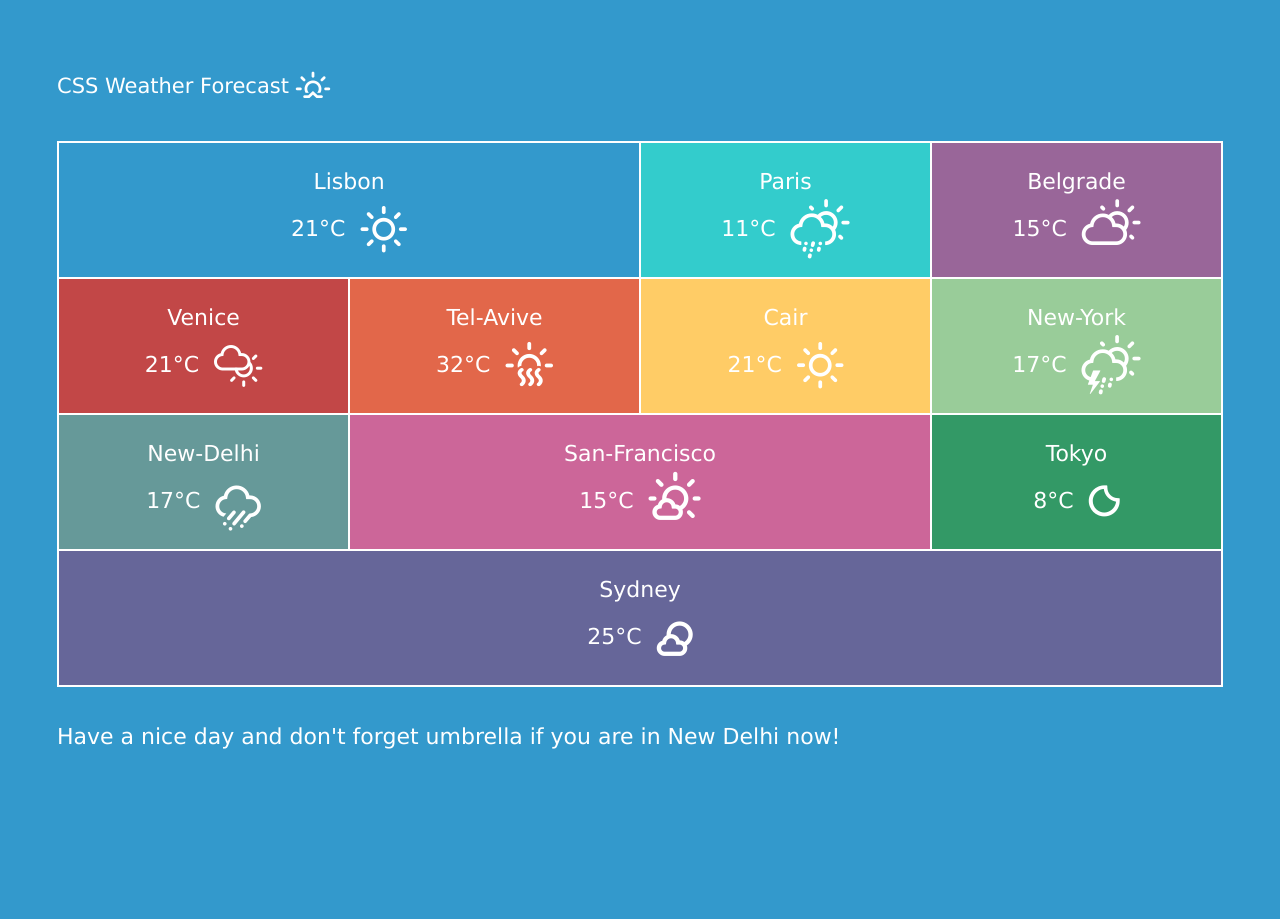
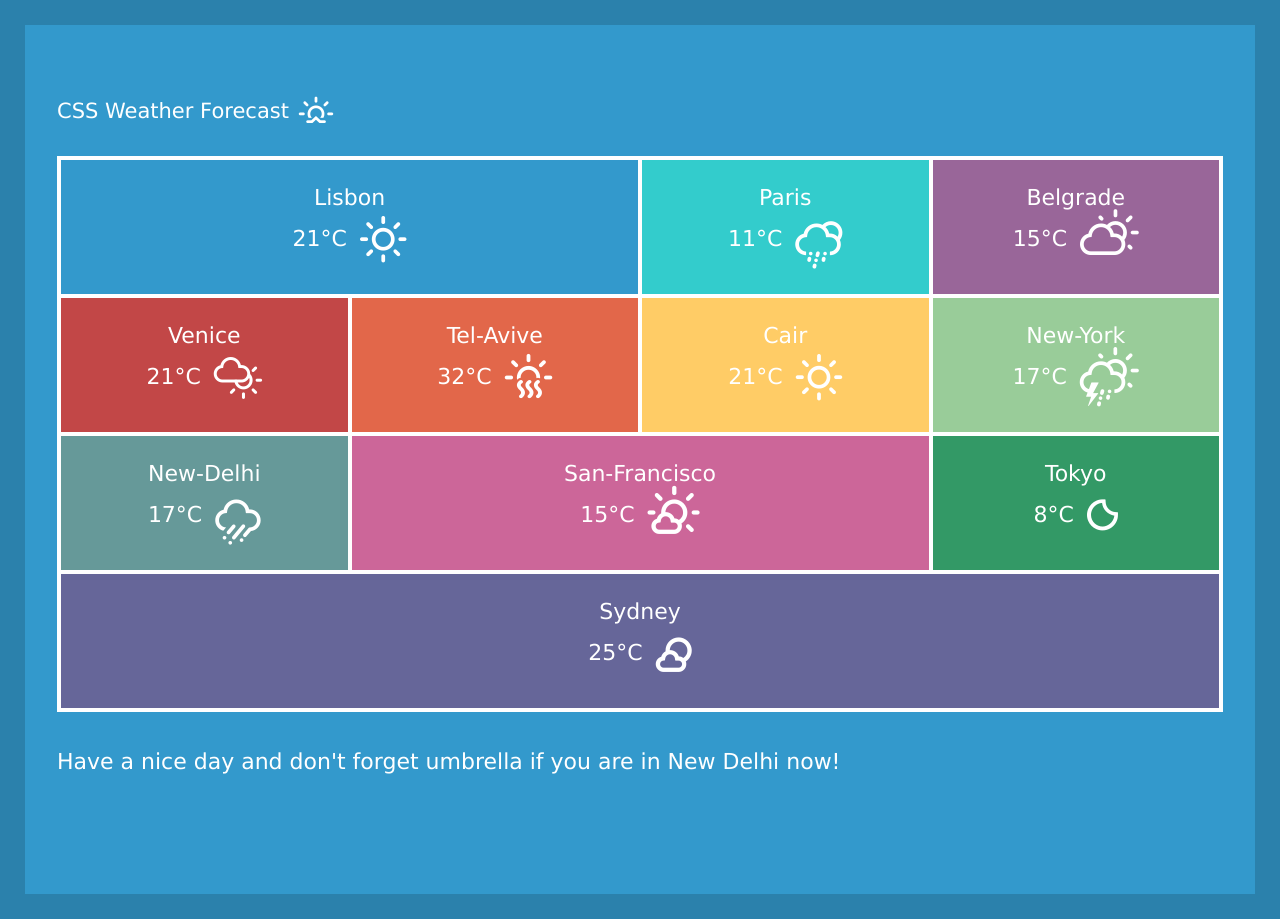
Before and after one commit to roma-chichak/homework-beetroot, a plain HTML site: page 06(B)/index.html in a window 1280 px wide. Before the commit the page ends 800 px from the top, so only its background shows below. Drawn offline with Linux system fonts and the light colour scheme.

Commit message:
Changed homework

```diff
--- a/06(B)/assets/css/style.css
+++ b/06(B)/assets/css/style.css
@@ -4,19 +4,27 @@
     box-sizing: border-box;
 }
 
+ul {
+    list-style: none;
+}
+
+ul, li{
+    margin: 0;
+    padding: 0;
+}
 
 body{
     font-family:'Lucida Sans Unicode', sans-serif;
     color: #fff;
     font-size: 1.375rem;
     background: #39C;
-
+    min-height: 100vh;
+    border: 25px solid #2B81AC;
 }
 
 i{
     font-size: 2.625rem;
     vertical-align: middle;
-    margin-left: 15px;
 }
 
 .container{
@@ -24,108 +32,125 @@ i{
     margin-inline: auto;
 }
 
-header{
-    margin: 74px  0 40px;
-}
-
-header .container{
+.title{
+    margin: 74px  0 30px;
     font-size: 1.3125rem;
 }
 
-header .container i{
+.title i{
+    vertical-align: top;
     font-size: 1.6875rem;
-    margin: 0;
+    margin-left: 3px;
 }
 
-.title{
-    margin-bottom: 15px;
+
+.wrapper{
+    background-color: #FFF;
 }
 
-table{
-    width: 100%;
-    border-spacing: 0;
-    background-color: #fff;
-    margin-bottom: 37px;
 
+.blue{
+    background-color: #3399CC;
 }
 
-table, td, tr{
-    border: 1px solid #FFF;
+.light-blue{
+    background-color: #33CCCC;
 }
 
-td{
-
-    display: inline-block;
-    text-align: center;
-    width: 25%;
+.violet{
+    background-color: #996699;
 }
 
-.content{
-    padding: 26px 0;
+.red{
+    background-color: #C24747;
 }
 
-.first-block td:first-child{
+.orange{
+    background-color: #E2674A;
+}
+
+.yellow{
+    background-color: #FFCC66;
+}
+
+.light-green{
+    background-color: #99CC99;
+}
+
+.grey{
+    background-color: #669999;
+}
+
+.pink{
+    background-color: #CC6699;
+}
+
+.green{
+    background-color: #339966;
+}
+
+.dark-grey{
+    background-color: #666699;
+}
+
+
+
+.weather__list{
+    font-size: 0;
+    width: 100%;
+    padding: 2px;
+    margin-bottom: 37px;
+}
+
+.weather__list:hover li{
+    opacity: 0.7;
+    cursor: url("../images/cursor.png"), pointer;
+}
+
+.weather__list li:hover{
+    opacity: 1;
+    transition: all 0.3s ease;
+}
+
+.weather__list li{
+    display: inline-block;
+    width: 25%;
+    text-align: center;
+    font-size: 1.375rem;
+}
+
+.item__content{
+    text-align: center;
+    margin: 2px;
+    padding: 25px 0 33px;
+}
+
+.item__title{
+    margin-bottom: 9px;
+}
+
+.item__subtitle{
+    max-height: 61px;
+}
+
+.item__content span{
+    margin-left: 13px;
+}
+
+
+
+.weather__list li:first-child{
     width: 50%;
 }
 
-.first-block td:first-child .content{
-    background-color: #3399CC;
-}
-
-.first-block td:nth-child(2) .content{
-    background-color: #33CCCC;
-}
-
-.first-block td:nth-child(3) .content{
-    background-color: #996699;
-}
-
-.second-block td:nth-child(1) .content{
-    background-color: #C24747;
-}
-
-.second-block td:nth-child(2) .content{
-    background-color: #E2674A;
-}
-
-.second-block td:nth-child(3) .content{
-    background-color: #FFCC66;
-}
-
-.second-block td:nth-child(4) .content{
-    background-color: #99CC99;
-}
-
-.third-block td:nth-child(1) .content{
-    background-color: #669999;
-}
-
-.third-block td:nth-child(2){
+.weather__list li:nth-child(9){
     width: 50%;
 }
 
-.third-block td:nth-child(2) .content{
-    background-color: #CC6699;
-}
-
-.third-block td:nth-child(3) .content{
-    background-color: #339966;
-}
-
-.fourth-block td{
+.weather__list li:nth-child(11){
     width: 100%;
 }
 
-.fourth-block td .content{
-    background-color: #666699;
+.footer-text{
+    margin-bottom: 120px;
 }
-
-table:hover .content{
-  opacity: 0.7;
-}
-
-table .content:hover{
-    opacity: 1;
-    cursor: url("../images/cursor.png"), pointer;
-    transition: all 0.3s ease;
-}
--- a/06(B)/index.html
+++ b/06(B)/index.html
@@ -8,91 +8,85 @@
     <title>Weather Fortcast</title>
 </head>
 <body>
-    <header>
-        <div class="container">
-            CSS Weather Forecast <i class="wi wi-sunrise"></i>
-        </div>
-    </header>
     <main>
         <div class="container">
-            <table>
-                <tr class="first-block">
-                    <td>
-                        <div class="content">
-                            <div class="title">Lisbon</div>
-                            <span>21°C<i class="wi wi-day-sunny"></i></span>
+            <div class="title">
+                CSS Weather Forecast <i class="wi wi-sunrise"></i>
+            </div>
+
+            <div class="wrapper">
+                <ul class="weather__list">
+                    <li>
+                        <div class="item__content blue">
+                            <div class="item__title">Lisbon</div>
+                            <div class="item__subtitle">21°C<span><i class="wi wi-day-sunny"></i></span></div>
                         </div>
-                    </td>
-                    <td>
-                        <div class="content">
-                            <div class="title">Paris</div>
-                            <span>11°C<i class="wi wi-day-sleet"></i></span>
-                       </div>
-                    </td>
-                    <td>
-                        <div class="content">
-                            <div class="title">Belgrade</div>
-                        <span>15°C<i class="wi wi-day-cloudy"></i></span>
+                    </li>
+                    <li>
+                        <div class="item__content light-blue">
+                            <div class="item__title">Paris</div>
+                            <div class="item__subtitle">11°C<span><i class="wi wi-night-sleet"></i></span></div>
                         </div>
-                    </td>
-                </tr>
-                <tr class="second-block">
-                    <td>
-                        <div class="content">
-                            <div class="title">Venice</div>
-                            <span>21°C<i class="wi wi-day-cloudy-high"></i></span>
+                    </li>
+                    <li>
+                        <div class="item__content violet">
+                            <div class="item__title">Belgrade</div>
+                            <div class="item__subtitle">15°C<span><i class="wi wi-day-cloudy"></i></span></div>
                         </div>
-                    </td>
-                    <td>
-                        <div class="content">
-                            <div class="title">Tel-Avive</div>
-                            <span>32°C<i class="wi wi-hot"></i></span>
+                    </li>
+                    <li>
+                        <div class="item__content red">
+                            <div class="item__title">Venice</div>
+                            <div class="item__subtitle">21°C<span><i class="wi wi-day-cloudy-high"></i></span></div>
                         </div>
-                    </td>
-                    <td>
-                        <div class="content">
-                            <div class="title">Cair</div>
-                            <span>21°C<i class="wi wi-day-sunny"></i></span>
+                    </li>
+                    <li>
+                        <div class="item__content orange">
+                            <div class="item__title">Tel-Avive</div>
+                            <div class="item__subtitle">32°C<span><i class="wi wi-hot"></i></span></div>
                         </div>
-                    </td>
-                    <td>
-                        <div class="content">
-                            <div class="title">New-York</div>
-                            <span>17°C<i class="wi wi-day-sleet-storm"></i></span>
+                    </li>
+                    <li>
+                        <div class="item__content yellow">
+                            <div class="item__title">Cair</div>
+                            <div class="item__subtitle">21°C<span><i class="wi wi-day-sunny"></i></span></div>
                         </div>
-                    </td>
-                </tr>
-                <tr class="third-block">
-                    <td>
-                        <div class="content">
-                            <div class="title">New-Delhi</div>
-                            <span>17°C<i class="wi wi-rain-wind"></i></span>
+                    </li>
+                    <li>
+                        <div class="item__content light-green">
+                            <div class="item__title">New-York</div>
+                            <div class="item__subtitle">17°C<span><i class="wi wi-day-sleet-storm"></i></span></div>
                         </div>
-                    </td>
-                    <td>
-                        <div class="content">
-                            <div class="title">San-Francisco</div>
-                        <span>15°C<i class="wi wi-day-sunny-overcast"></i></span>
+                    </li>
+                    <li>
+                        <div class="item__content grey">
+                            <div class="item__title">New-Delhi</div>
+                            <div class="item__subtitle">17°C<span><i class="wi wi-rain-wind"></i></span></div>
                         </div>
-                    </td>
-                    <td>
-                        <div class="content">
-                            <div class="title">Tokyo</div>
-                            <span>8°C<i class="wi wi-night-clear"></i></span>
+                    </li>
+                    <li>
+                        <div class="item__content pink">
+                            <div class="item__title">San-Francisco</div>
+                            <div class="item__subtitle">15°C<span><i class="wi wi-day-sunny-overcast"></i></span></div>
                         </div>
-                    </td>
-                </tr>
-                <tr class="fourth-block">
-                    <td>
-                        <div class="content">
-                            <div class="title">Sydney</div>
-                            <span>25°C<i class="wi wi-night-partly-cloudy"></i></span>
+                    </li>
+                    <li>
+                        <div class="item__content green">
+                            <div class="item__title">Tokyo</div>
+                            <div class="item__subtitle">8°C<span><i class="wi wi-night-clear"></i></span></div>
                         </div>
-                    </td>
-                </tr>
-            </table>
-            <p>Have a nice day and don't forget umbrella if you are in New Delhi now!</p>
+                    </li>
+                    <li>
+                        <div class="item__content dark-grey">
+                            <div class="item__title">Sydney</div>
+                            <div class="item__subtitle">25°C<span><i class="wi wi-night-partly-cloudy"></i></span></div>
+                        </div>
+                    </li>
+                </ul>
+            </div>
+            <p class="footer-text">Have a nice day and don't forget umbrella if you are in New Delhi now!</p>
         </div>
+
     </main>
 
 </body>
```
